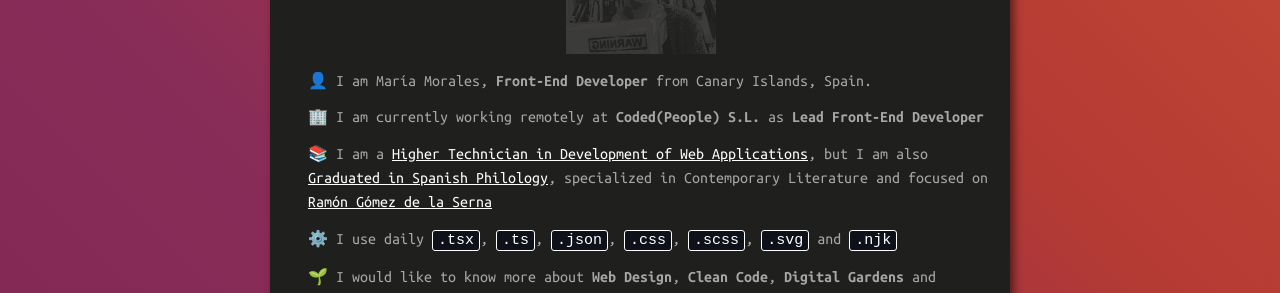
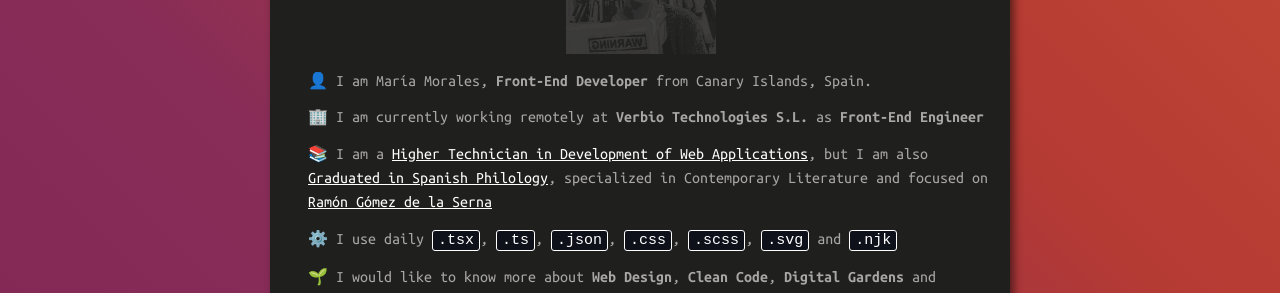
Before and after one commit to maremarismaria/identity-card, a Jekyll site: the page built from index.html, in a window 1280 px wide. Shown: the part 329-622 px from the top of the page. Built offline with Jekyll 4.4.1, drawn with Linux system fonts in a browser that asks for light colours.

Commit message:
:bento: Update current position

```diff
--- a/index.html
+++ b/index.html
@@ -20,7 +20,7 @@ layout: default
         {%- include ascii-avatar.html -%}
         <ul class="bio-list">
             <li>👤  I am María Morales, <strong>Front-End Developer</strong> from Canary Islands, Spain.</li>
-            <li> 🏢 I am currently working remotely at <strong>Coded(People) S.L.</strong> as <strong>Lead Front-End Developer</strong></li>
+            <li> 🏢 I am currently working remotely at <strong>Verbio Technologies S.L.</strong> as <strong>Front-End Engineer</strong></li>
             <li> 📚 I am a <a href="https://www.todofp.es/dam/jcr:7c3d42db-83bf-4abb-9d81-cd4f41fe1a1a/n-tsdesarrolloaplicacionesweben-pdf.pdf" target="_blank" rel="noreferrer">Higher Technician in Development of Web Applications</a>, but I am also <a href="https://en.wikipedia.org/wiki/Philology" target="_blank" rel="noreferrer">Graduated in Spanish Philology</a>, specialized in Contemporary Literature and focused on <a href="https://en.wikipedia.org/wiki/Ram%C3%B3n_G%C3%B3mez_de_la_Serna" target="_blank" rel="noreferrer">Ramón Gómez de la Serna</a></li>
             <li> ⚙️ I use daily <code>.tsx</code>, <code>.ts</code>, <code>.json</code>, <code>.css</code>, <code>.scss</code>, <code>.svg</code> and <code>.njk</code></li>
             <li> 🌱 I would like to know more about <strong>Web Design</strong>, <strong>Clean Code</strong>, <strong>Digital Gardens</strong> and <strong>Computational Linguistics</strong></li>
```
